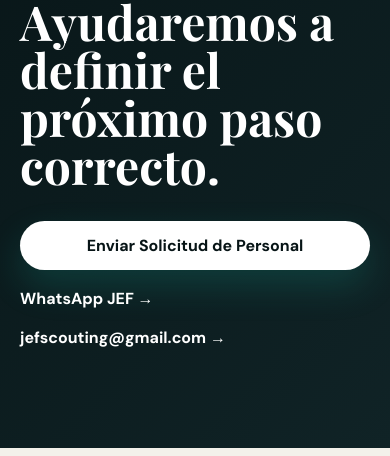
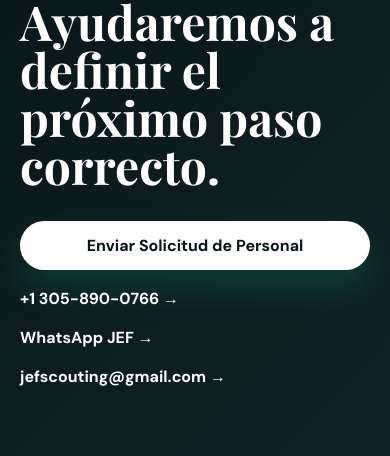
Before and after one commit to JEFScouting/jefscouting, a plain HTML site: page es/index.html in a window 390 px wide. Shown: the part 6349-6805 px from the top of the page. Drawn offline with nearby package versions, Linux system fonts and the light colour scheme.

Commit message:
Slice 01: restore canonical phone and nav access

```diff
--- a/app.js
+++ b/app.js
@@ -9,15 +9,24 @@
   const isSpanish = document.documentElement.lang === 'es';
   const openLabel = isSpanish ? 'Abrir navegación' : 'Open navigation';
   const closeLabel = isSpanish ? 'Cerrar navegación' : 'Close navigation';
+  const mobileNav = window.matchMedia('(max-width: 900px)');
 
-  const setNav = (open) => {
+  const setNav = (open, restoreFocus = true) => {
     if (!toggle || !nav) return;
-    toggle.setAttribute('aria-expanded', String(open));
-    toggle.setAttribute('aria-label', open ? closeLabel : openLabel);
-    toggle.textContent = open ? (isSpanish ? 'Cerrar' : 'Close') : (isSpanish ? 'Menú' : 'Menu');
-    nav.classList.toggle('is-open', open);
-    nav.setAttribute('aria-hidden', String(!open));
-    if (open) {
+    const nextOpen = mobileNav.matches && open;
+    toggle.setAttribute('aria-expanded', String(nextOpen));
+    toggle.setAttribute('aria-label', nextOpen ? closeLabel : openLabel);
+    toggle.textContent = nextOpen ? (isSpanish ? 'Cerrar' : 'Close') : (isSpanish ? 'Menú' : 'Menu');
+    nav.classList.toggle('is-open', nextOpen);
+    if (!mobileNav.matches) {
+      nav.setAttribute('aria-hidden', 'false');
+      nav.removeAttribute('inert');
+      document.body.classList.remove('nav-open');
+      lastFocus = null;
+      return;
+    }
+    nav.setAttribute('aria-hidden', String(!nextOpen));
+    if (nextOpen) {
       lastFocus = document.activeElement;
       nav.removeAttribute('inert');
       document.body.classList.add('nav-open');
@@ -26,7 +35,8 @@
     } else {
       nav.setAttribute('inert', '');
       document.body.classList.remove('nav-open');
-      if (lastFocus && typeof lastFocus.focus === 'function') lastFocus.focus({ preventScroll: true });
+      if (restoreFocus && lastFocus && typeof lastFocus.focus === 'function') lastFocus.focus({ preventScroll: true });
+      lastFocus = null;
     }
   };
 
@@ -37,10 +47,10 @@
       if (event.target.closest('a')) setNav(false);
     });
     document.addEventListener('keydown', (event) => {
-      if (event.key === 'Escape') setNav(false);
+      if (event.key === 'Escape' && toggle.getAttribute('aria-expanded') === 'true') setNav(false);
     });
     window.addEventListener('resize', () => {
-      if (window.matchMedia('(min-width: 901px)').matches) setNav(false);
+      setNav(false, false);
     });
   }
 
--- a/es/index.html
+++ b/es/index.html
@@ -95,7 +95,7 @@
   <section class="cta">
     <p class="eyebrow">Listos cuando la operación necesita apoyo</p>
     <h2>Cuéntanos qué necesitas. Ayudaremos a definir el próximo paso correcto.</h2>
-    <div class="actions"><a class="button light" href="https://form.jotform.com/262081932367056" target="_blank" rel="noopener">Enviar Solicitud de Personal</a><a class="text-link" href="https://wa.me/13058900766" target="_blank" rel="noopener">WhatsApp JEF →</a><a class="text-link" href="mailto:jefscouting@gmail.com">jefscouting@gmail.com →</a></div>
+    <div class="actions"><a class="button light" href="https://form.jotform.com/262081932367056" target="_blank" rel="noopener">Enviar Solicitud de Personal</a><a class="text-link" href="tel:+13058900766">+1 305-890-0766 →</a><a class="text-link" href="https://wa.me/13058900766" target="_blank" rel="noopener">WhatsApp JEF →</a><a class="text-link" href="mailto:jefscouting@gmail.com">jefscouting@gmail.com →</a></div>
   </section>
 </main>
 <footer>
```
Also changed, not shown: index.html (+1 -1 lines).
